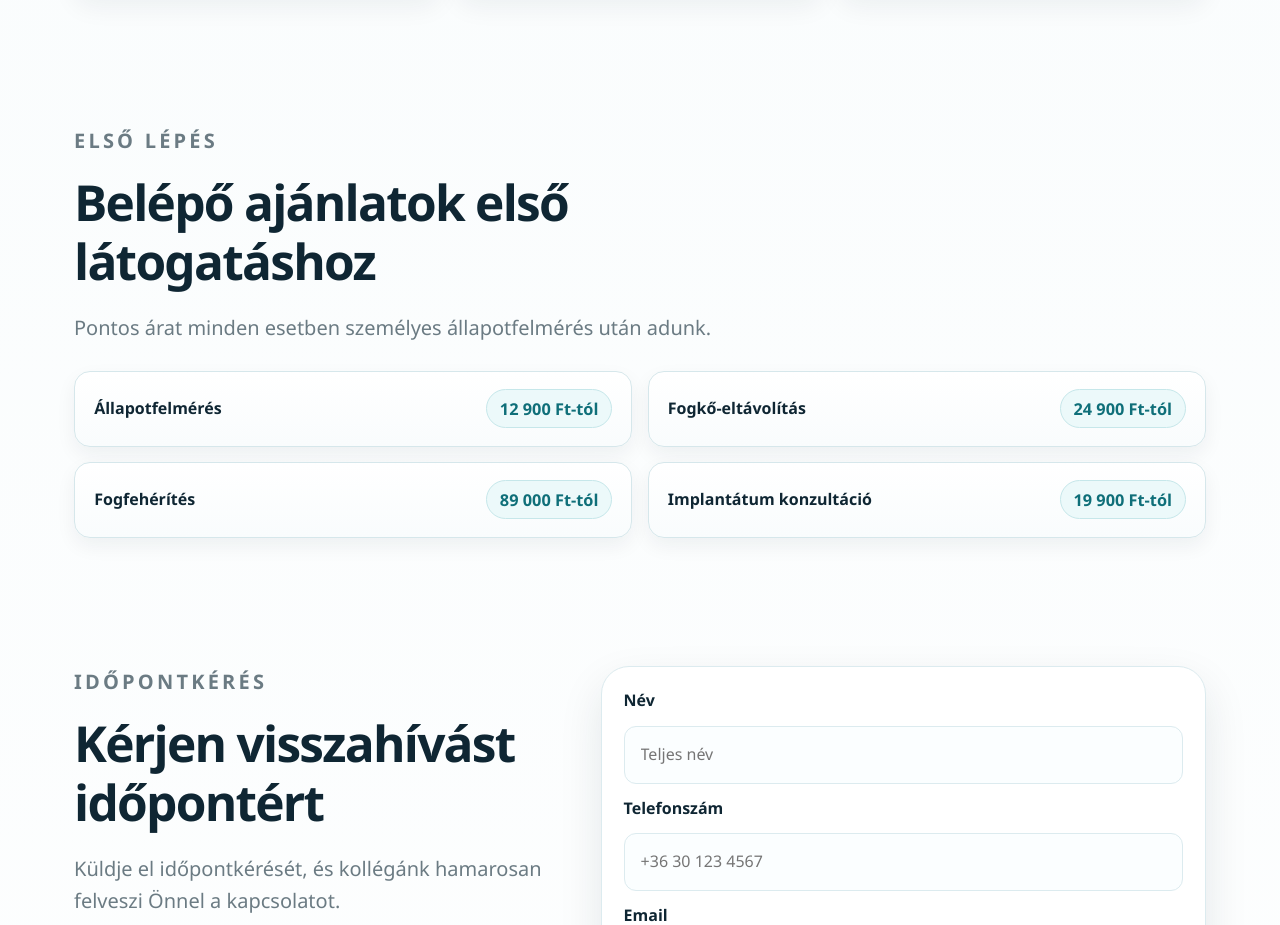
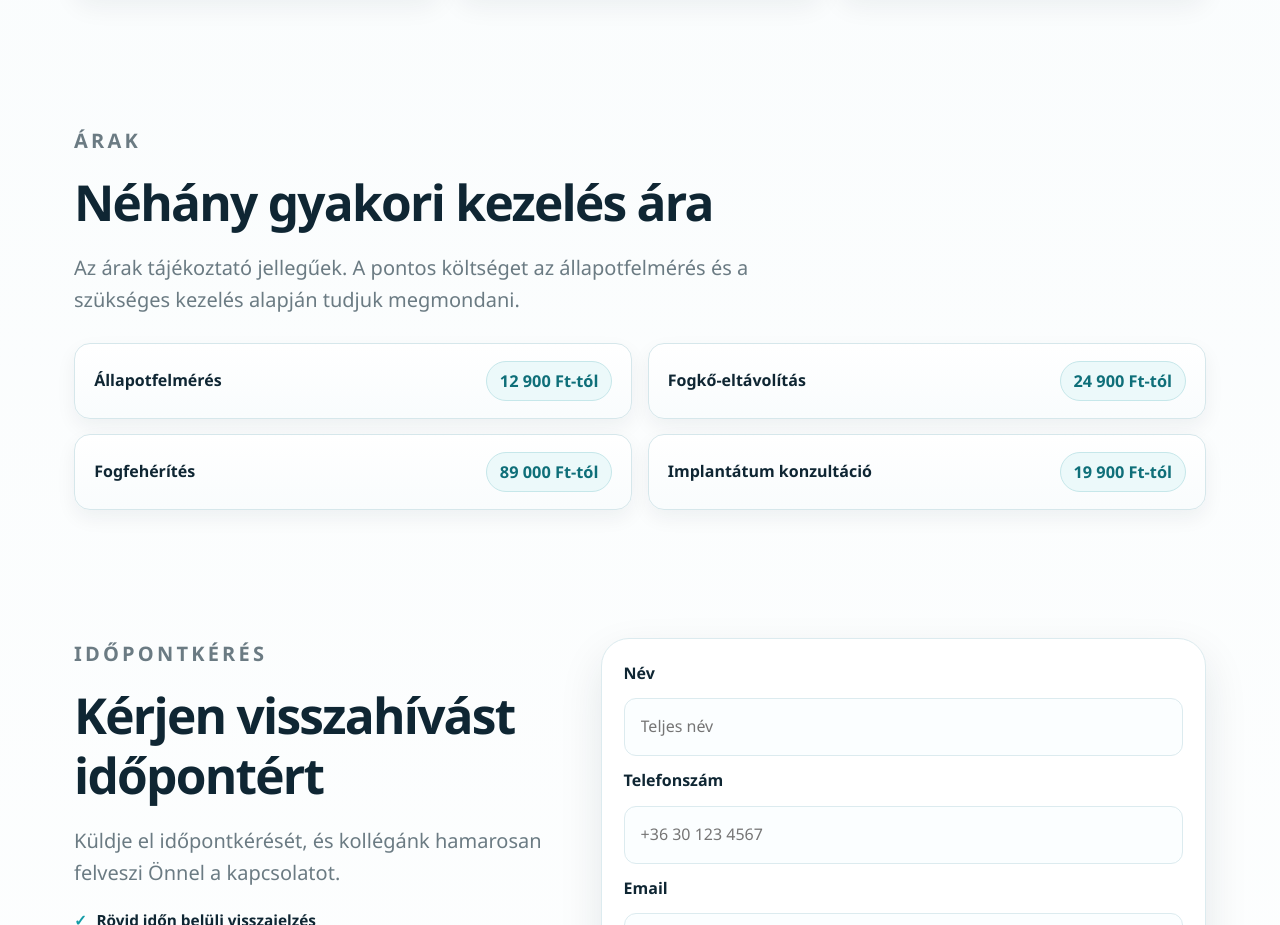
Before and after one commit to csakvarigergely-create/NovaDent, a website: page src/index.html in a window 1280 px wide. Shown: the part 4582-5507 px from the top of the page. Drawn offline with Linux system fonts and the light colour scheme.

Commit message:
Update NovaDent pricing section source copy

```diff
--- a/src/index.html
+++ b/src/index.html
@@ -132,9 +132,9 @@
 
       <section class="pricing section-pad" id="arak">
         <div class="section-heading">
-          <p class="eyebrow">Első lépés</p>
-          <h2>Belépő ajánlatok első látogatáshoz</h2>
-          <p>Pontos árat minden esetben személyes állapotfelmérés után adunk.</p>
+          <p class="eyebrow">Árak</p>
+          <h2>Néhány gyakori kezelés ára</h2>
+          <p>Az árak tájékoztató jellegűek. A pontos költséget az állapotfelmérés és a szükséges kezelés alapján tudjuk megmondani.</p>
         </div>
         <div class="price-list">
           <article><span>Állapotfelmérés</span><strong>12 900 Ft-tól</strong></article>
```
